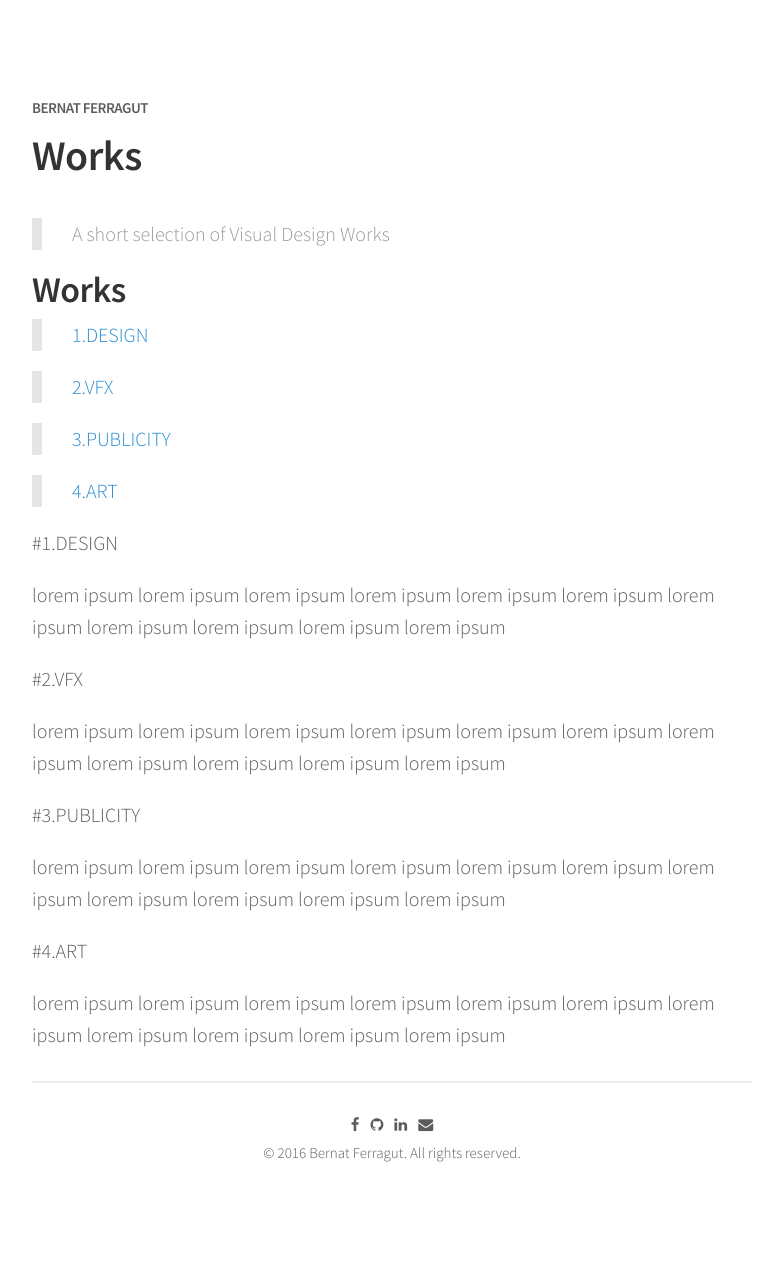
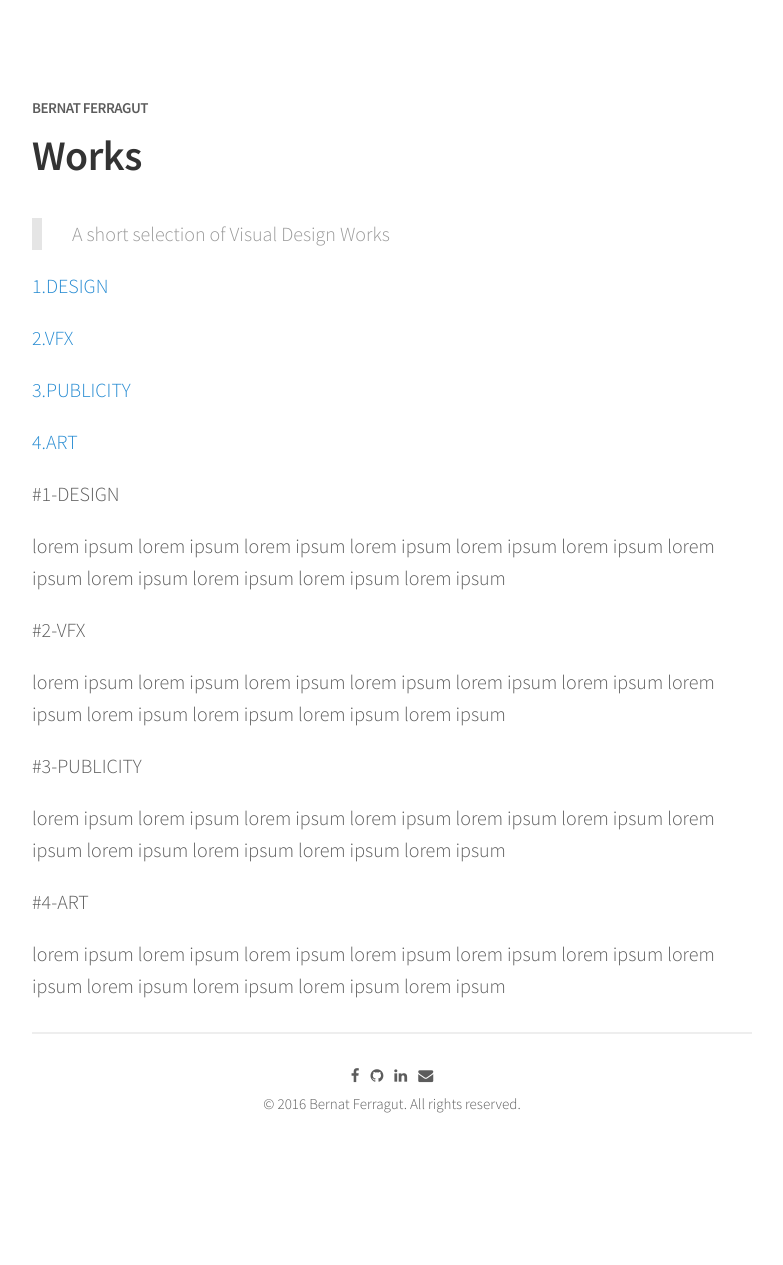
Before and after one commit to bernatferragut/FutureWeb-blog, a Jekyll site: the page built from works.md, in a window 1280 px wide. Shown: the whole page, without its empty margins (248-1031 px from the left). Built offline with Jekyll 4.4.1, drawn with Linux system fonts in a browser that asks for light colours; nearby versions of some CDN libraries; after the commit the page ends 1216 px from its top, so only the background shows below that.

Commit message:
Update works.md
test2

```diff
--- a/works.md
+++ b/works.md
@@ -5,21 +5,19 @@
 
 >A short selection of Visual Design Works
 
-## Works
+[1.DESIGN](#1-DESIGN)
 
-> [1.DESIGN](#1.DESIGN)
+[2.VFX](#2-VFX)
 
-> [2.VFX](#2.VFX)
+[3.PUBLICITY](#3-PUBLICITY)
 
-> [3.PUBLICITY](#3.PUBLICITY)
-
-> [4.ART](#4.ART)
+[4.ART](#4-ART)
 
 
 
 
 
-#1.DESIGN
+#1-DESIGN
 
 lorem ipsum
 lorem ipsum
@@ -33,7 +31,7 @@
 lorem ipsum
 lorem ipsum
 
-#2.VFX
+#2-VFX
 
 lorem ipsum
 lorem ipsum
@@ -47,7 +45,7 @@
 lorem ipsum
 lorem ipsum
 
-#3.PUBLICITY
+#3-PUBLICITY
 
 lorem ipsum
 lorem ipsum
@@ -61,7 +59,7 @@
 lorem ipsum
 lorem ipsum
 
-#4.ART
+#4-ART
 
 lorem ipsum
 lorem ipsum
```
